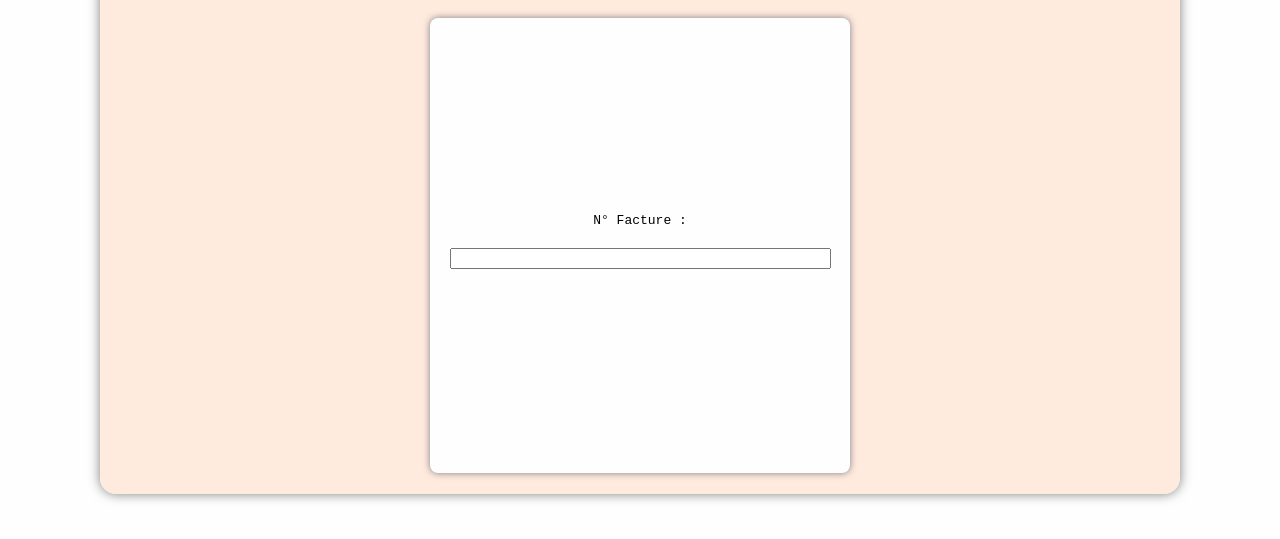
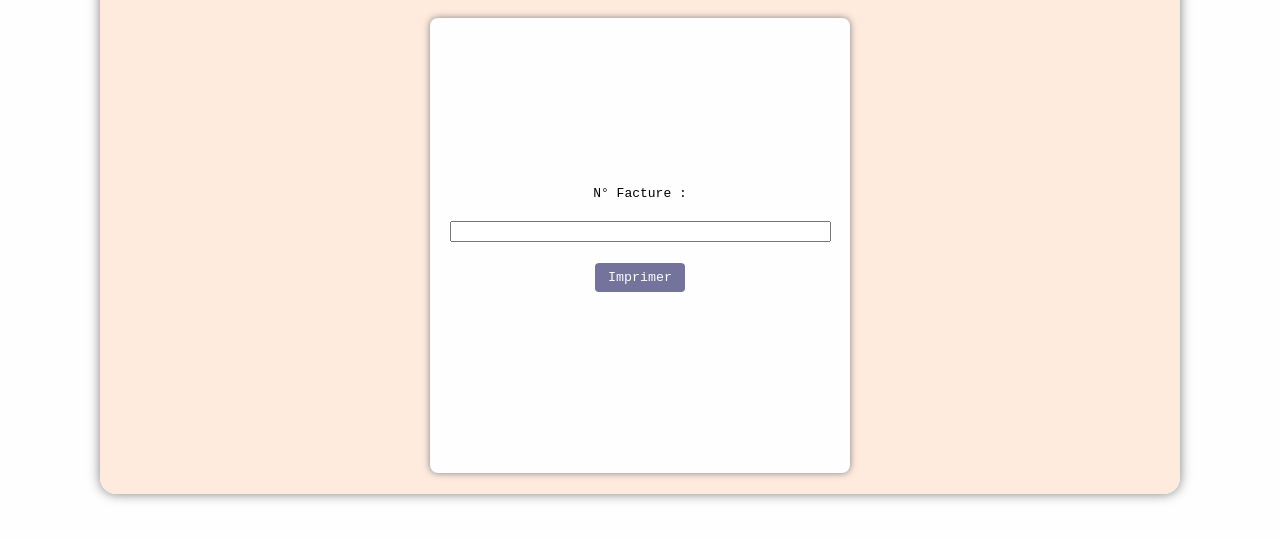
Before and after one commit to Rivalzina75/AP4-mission-4, a plain HTML site: page recherche_facture.html in a window 1280 px wide. Shown: the part 245-784 px from the top of the page. Drawn offline with nearby package versions, Linux system fonts and the light colour scheme.

Commit message:
Update recherche_facture.html

```diff
--- a/recherche_facture.html
+++ b/recherche_facture.html
@@ -23,6 +23,7 @@
                     <div class="form-box">
                         <label for="numfacture">N° Facture : </label><br>
                         <input type="text" id="numfacture" name="numfacture">
+                        <button class="add-btn">Imprimer</button>
                     </div>
                 </div>
             </div>
```
